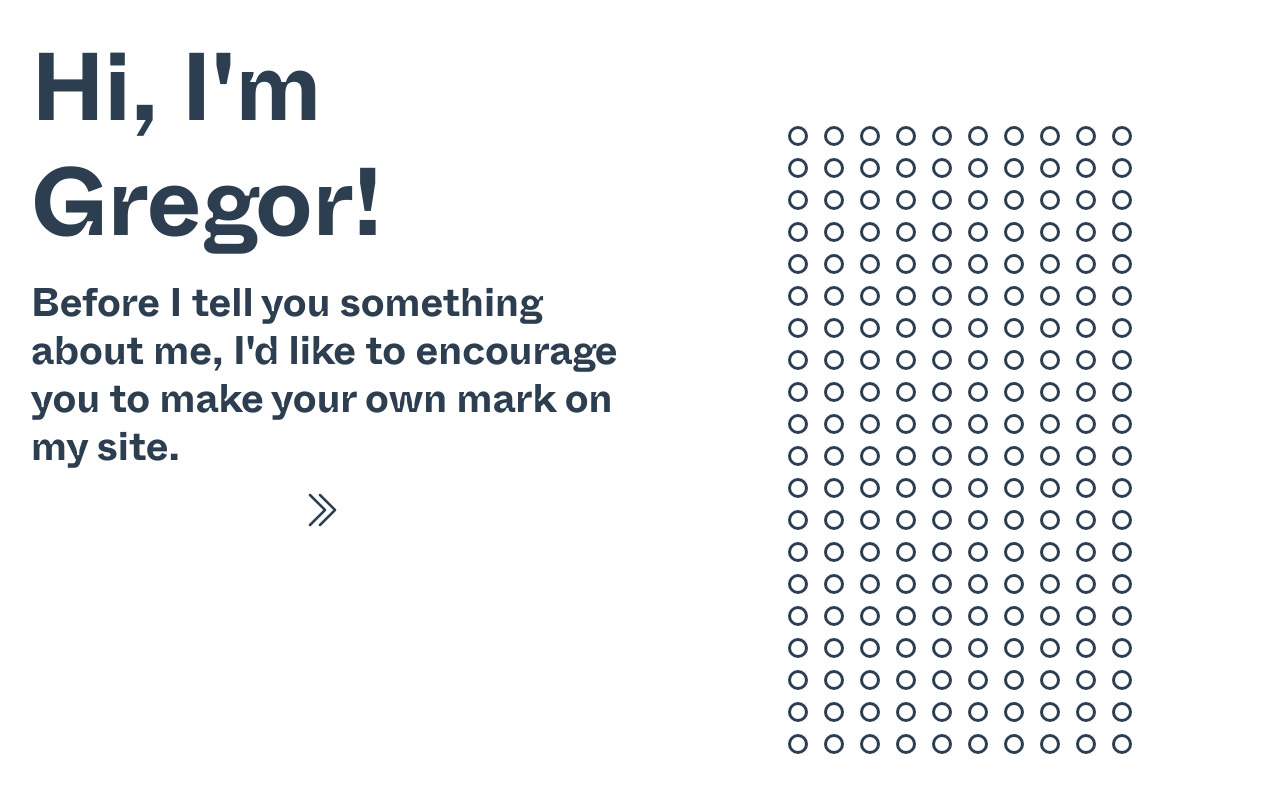
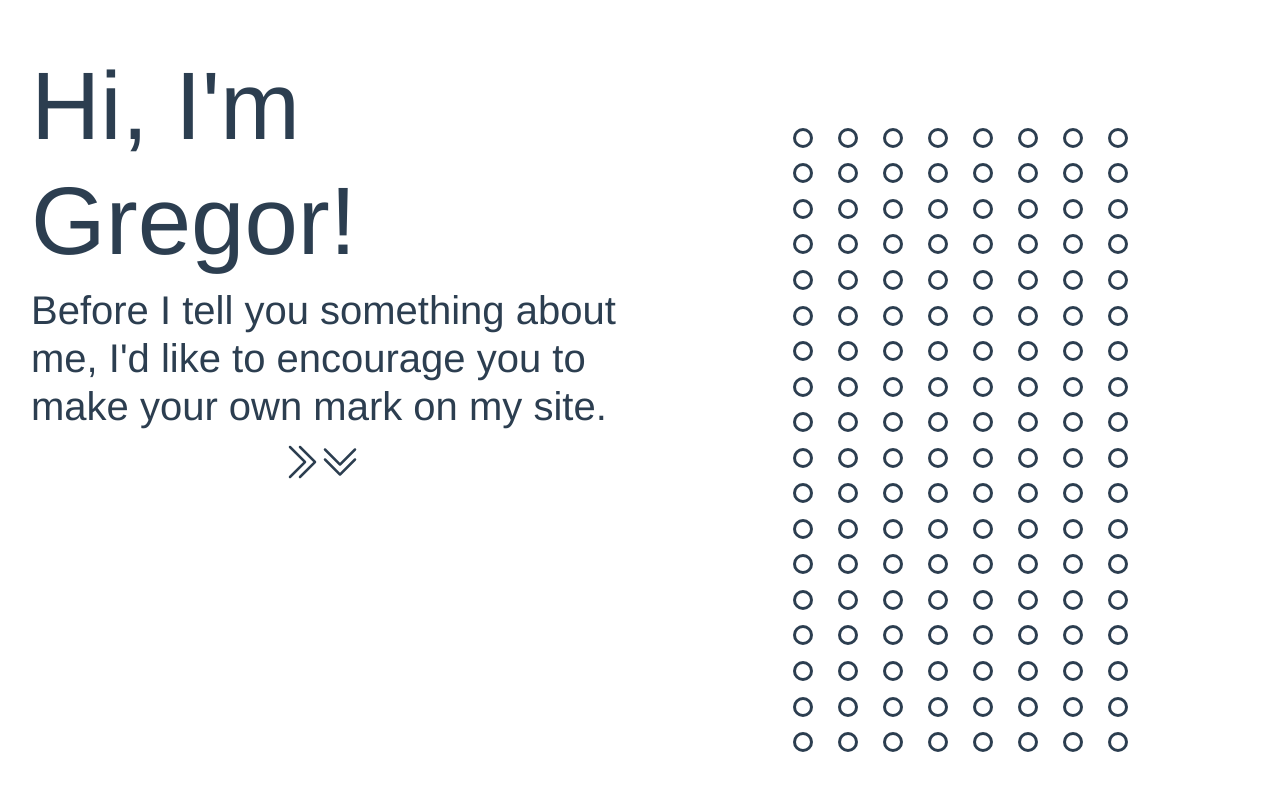
Before and after one commit to greglit/itseme, a Vue app: page / in a window 1280 px wide. Shown: the top 792 px of the page. Built offline with nearby package versions, Linux system fonts and the light colour scheme.

Commit message:
improved dot animation rendering, fewerdots are rendered, removed inktrap font :(

```diff
--- a/src/App.vue
+++ b/src/App.vue
@@ -23,6 +23,8 @@
 }
 
 .inktrap {
-  font-family: WhyteInktrapBold, Helvetica, Arial, sans-serif;
+  //font-family: WhyteInktrapBold, Helvetica, Arial, sans-serif;
+  font-family: "HelveticaNeue-Light", "Helvetica Neue Light", "Helvetica Neue", Helvetica, Arial, "Lucida Grande", sans-serif;
+  font-weight: 500;
 }
 </style>
--- a/src/views/Home.vue
+++ b/src/views/Home.vue
@@ -7,12 +7,17 @@
           <h1 class="text-left inktrap display-5 ml-3">
             Before I tell you something about me, I'd like to encourage you to make your own mark on my site.
           </h1>
-          <h1><b-icon-chevron-double-right/></h1>
+          <h1>
+            <b-icon-chevron-double-right/>
+            <b-icon-chevron-double-down/>
+          </h1>
         </b-col>
         <b-col>
           <div :key="JSON.stringify(dotmatrix)" class="mx-auto" style="width: 360px; height:640px; margin-top: 120px; display:flex; flex-direction:column;justify-content:space-around;">
             <div v-for="(row, key) in dotmatrix" :key="key" class="w-100" style="display:flex; flex-direction:row; justify-content:space-around;">
-              <div :class="decideClass(dot)" :style="`animation-delay: ${animDelayForDot(dot)}s;`" v-for="(dot) in row" :key="String(dot.coord)" @click="dotClicked(dot)">
+              <div v-for="(dot) in row" :key="JSON.stringify(dot.coord)" @click="dotClicked(dot)">
+                <div v-if="dot.on" :class="classesForDotOn(dot)" :style="`animation-delay: ${animDelayForDot(dot)}s; color:red`"></div>
+                <div v-else class="dot"></div>
               </div>
             </div>
           </div>
@@ -32,62 +37,97 @@ export default {
   data(){
     return {
       dotmatrix: [],
-      newDotCoord: [],
+      lastClickedDot: {},
     }
   },
   created() {
-    for (var i = 0; i < 20; i++) { //rows
+    for (var i = 0; i < 18; i++) { //rows
       this.dotmatrix.push([]);
-      for (var j = 0; j < 10; j++) { //cols
-        this.dotmatrix[i].push({coord: [i,j], on:false});
+      for (var j = 0; j < 8; j++) { //cols
+        this.dotmatrix[i].push({coord: {x:j,y:i}, on:false, animColor:''});
       }
     }
   },
   methods: {
     dotClicked(dot) {
-      this.newDotCoord = dot.coord;
+      this.lastClickedDot = dot;
       dot.on = !dot.on;
-    },
-    decideClass(dot) {
-      var result = dot.on? `dot dot-on ${this.animClass(dot)}` : 'dot';
-      return result;
-    },
-    animClass(dot) {
-      var rd = this.randNum(1,4);
+      var rd = this.randNum(1,3);
       if (rd == 1) {
-        return 'animYellow';
+        dot.animColor = 'animYellow';
       } else if (rd == 2) {
-        return 'animBlue';
+        dot.animColor = 'animBlue';
       } else {
-        return 'animRed';
+        dot.animColor = 'animRed';
       }
     },
-    animForDot(dot) {
-      return `pulseBlue 4s ease ${this.animDelayForDot(dot)}`;
+    classesForDotOn(dot) {
+      return `dot dot-on ${this.shouldAnimate(dot) ? dot.animColor : ''}`;
+    },
+    shouldAnimate(dot) {
+      console.log(JSON.stringify(dot.coord));
+      console.log(JSON.stringify(this.dotmatrix[dot.coord.y][dot.coord.x]));
+
+      let countDotsOn = 0;
+      if (dot.coord.y > 0) {
+        countDotsOn += Number(this.dotmatrix[dot.coord.y-1][dot.coord.x].on); //upmid
+        if (dot.coord.x > 0) {
+          countDotsOn += Number(this.dotmatrix[dot.coord.y-1][dot.coord.x-1].on); //upleft
+        }
+        if (dot.coord.x < this.dotmatrix[0].length-1) {
+          countDotsOn += Number(this.dotmatrix[dot.coord.y-1][dot.coord.x+1].on); //upright
+        }
+      }
+      if (dot.coord.y < this.dotmatrix.length-1) {
+        countDotsOn += Number(this.dotmatrix[dot.coord.y+1][dot.coord.x].on); //downmid
+        if (dot.coord.x > 0) {
+          countDotsOn += Number(this.dotmatrix[dot.coord.y+1][dot.coord.x-1].on); //downleft
+        }
+        if (dot.coord.x < this.dotmatrix[0].length-1) {
+          countDotsOn += Number(this.dotmatrix[dot.coord.y+1][dot.coord.x+1].on); //downright
+        }
+      }
+      if (dot.coord.x > 0) {
+        countDotsOn += Number(this.dotmatrix[dot.coord.y][dot.coord.x-1].on); //midleft
+      }
+      if (dot.coord.x < this.dotmatrix[0].length-1) {
+        countDotsOn += Number(this.dotmatrix[dot.coord.y][dot.coord.x+1].on); //midright
+      }
+      const distance = Math.abs(dot.coord.x - this.lastClickedDot.coord.x) + Math.abs(dot.coord.y - this.lastClickedDot.coord.y);
+      if (countDotsOn > 3) {
+        return dot.coord.x % 4 == 0 && dot.coord.y % 4 == 0 && distance < 8
+      } else {
+        return distance < 8
+      }
     },
     animDelayForDot(dot) {
-      const xDiff = Math.abs(dot.coord[0] - this.newDotCoord[0]);
-      const yDiff = Math.abs(dot.coord[1] - this.newDotCoord[1]);
+      const xDiff = Math.abs(dot.coord.x - this.lastClickedDot.coord.x);
+      const yDiff = Math.abs(dot.coord.y - this.lastClickedDot.coord.y);
       return (xDiff + yDiff) * 0.05
     },
     randNum(min, max) {
-      return Math.floor(Math.random() * (max - min) + min);
+      return Math.floor(Math.random() * (max+1 - min) + min);
     },
+    isOdd(num) {
+
+    }
   },
 }
 </script>
 
 <style lang="scss" scoped>
   .dot {
-    transition: transform .2s;
-    border: solid rgba(44, 62, 80, 1);
+    border: 3px solid rgba(44, 62, 80, 1);
     border-radius: 50%;
     height: 20px;
     width: 20px;
 
     //box-shadow: 0 0 0 0 rgba(44, 62, 80, 0.5);
   }
-  .dot:hover { transform: scale(1.5); }
+  .dot:hover {
+    //transition: border .2s;
+    border: 4px solid rgba(44, 62, 80, 1);
+  }
 
   .dot-on {
     background: rgba(44, 62, 80, 1);
@@ -98,18 +138,22 @@ export default {
 
   .animYellow {
     animation: pulseYellow 4s ease;
+    will-change: box-shadow;
   }
 
   .animBlue {
     animation: pulseBlue 4s ease;
+    will-change: box-shadow;
   }
 
   .animRed {
     animation: pulseRed 4s ease;
+    will-change: box-shadow;
   }
 
   @keyframes pulseYellow {
     0% {
+      //transform: scale(1.0);
       box-shadow: 0 0 0 0 rgba(255, 255, 0, 0.2);
     }
     70% {
@@ -121,6 +165,7 @@ export default {
   }
   @keyframes pulseBlue {
     0% {
+      //transform: scale(1.0);
       box-shadow: 0 0 0 0 rgba(0, 0, 255, 0.2);
     }
     70% {
@@ -132,12 +177,15 @@ export default {
   }
   @keyframes pulseRed {
     0% {
+      //transform: scale(1.0);
       box-shadow: 0 0 0 0 rgba(255, 0, 0, 0.2);
     }
     70% {
+      //transform: scale(1.0);
       box-shadow: 0 0 0 1000px rgba(255, 0, 0, 0);
     }
     100% {
+      //transform: scale(1.0);
       box-shadow: 0 0 0 0 rgba(255, 0, 0, 0);
     }
   }
```
Also changed, not shown: 1 other file (tests, documents, lock files or other folders).
